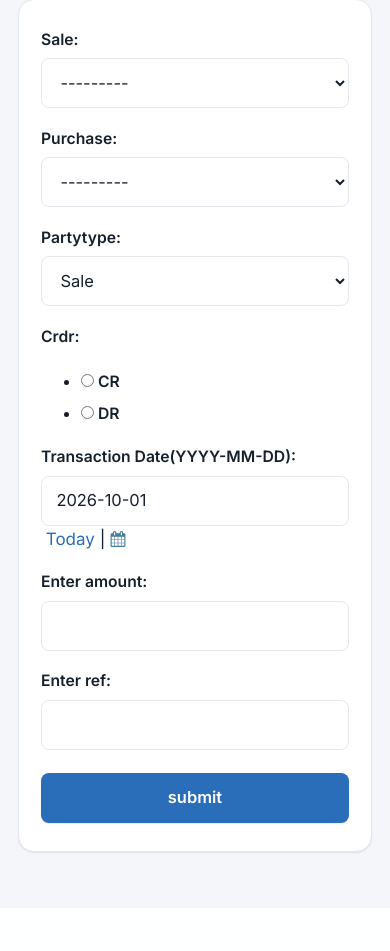
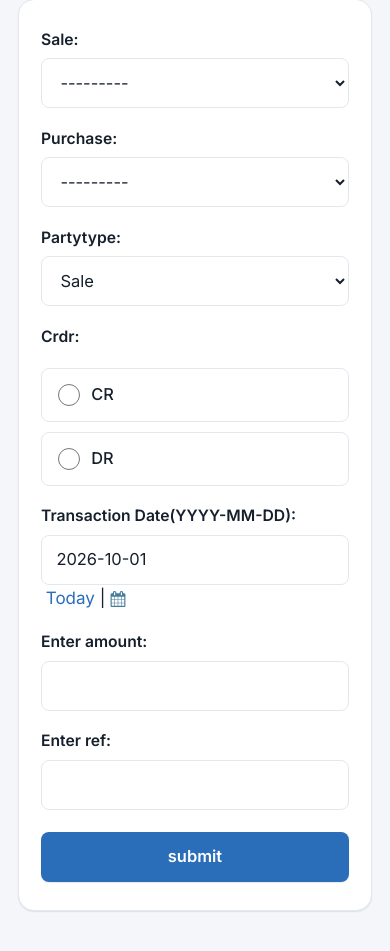
Before and after one commit to jaiparmani/billGenerator, a Django app: page /addTransaction in a window 390 px wide. Shown: the part 164-1115 px from the top of the page. Before the commit the page ends 1018 px from the top, so only its background shows below. Run offline with Django 3.2, Linux system fonts and the light colour scheme; data comes from the database, SQL or seed files in the repository; some libraries are stand-ins or nearby versions.

Commit message:
Mobile pass on the app shell: re-fix broken templates, style radios
Re-applies a fix that got collateral-reverted: when the risky UI
redesign commit was reverted earlier to protect the bill PDF, it
also reverted an unrelated, safe fix bundled in the same commit -
transactions.html, purchaseTotal.html, salePartyWiseList.html, and
purchasePartyWiseList.html were missing {% extends 'base.html' %}
entirely, so they rendered with zero CSS and no navbar. Confirmed via
live testing (transparent backgrounds, zero loaded stylesheets, the
browser's own auto-dark-mode kicking in on the "unstyled" page).
Wrapped confirm_delete.html the same way for consistency. None of
this touches bill.html/invoice.css/pdf_utils.py.

Also styles Django's RadioSelect/CheckboxSelectMultiple widgets
(GstType, HSN Code, CR/DR, etc.), which were rendering as a bare
bulleted list with tiny native controls - now full-width tappable
rows with a 22px control and a bordered card, matching the large-
tap-target approach used throughout the rest of the app. Scoped to
ul[id^="id_"] specifically so it doesn't touch Django's own
ul.errorlist.

Verified at a real 375x812 mobile viewport across the dashboard, every
form type (plain fields, selects, radios, the admin date-picker), and
the report tables - including confirming the date-picker popup still
fits the screen and the radio selection state renders correctly.

Co-Authored-By: Claude Sonnet 5 <noreply@anthropic.com>

```diff
--- a/JaiFabricsInvoice/InvoiceGeneration/static/stylesheet.css
+++ b/JaiFabricsInvoice/InvoiceGeneration/static/stylesheet.css
@@ -324,6 +324,51 @@ input[type="button"]:active {
   background: var(--color-primary);
 }
 
+/* ---------- Radio / checkbox choice lists ----------
+   Django's RadioSelect/CheckboxSelectMultiple render as a bare
+   <ul id="id_<field>"><li><label><input>...</label></li></ul> - the
+   label already makes the whole row clickable, but the native
+   control itself is tiny. Scoped to ul[id^="id_"] so this doesn't
+   touch Django's own ul.errorlist. */
+
+form ul[id^="id_"] {
+  list-style: none;
+  margin: 0;
+  padding: 0;
+}
+
+form ul[id^="id_"] li {
+  margin-bottom: 0.6rem;
+}
+
+form ul[id^="id_"] li label {
+  display: flex;
+  align-items: center;
+  gap: 0.7rem;
+  width: 100%;
+  padding: 0.85rem 1rem;
+  border: 1.5px solid var(--color-border);
+  border-radius: var(--radius-sm);
+  font-weight: 500;
+  font-size: 1.02rem;
+  cursor: pointer;
+  transition: border-color 0.15s var(--ease), background 0.15s var(--ease);
+}
+
+form ul[id^="id_"] li label:hover {
+  border-color: var(--color-primary);
+  background: var(--color-primary-50);
+}
+
+form ul[id^="id_"] input[type="radio"],
+form ul[id^="id_"] input[type="checkbox"] {
+  width: 22px;
+  height: 22px;
+  min-height: 0;
+  flex-shrink: 0;
+  accent-color: var(--color-primary);
+}
+
 /* ---------- Tables (ledgers / reports) ---------- */
 
 table {
--- a/JaiFabricsInvoice/InvoiceGeneration/templates/purchasePartyWiseList.html
+++ b/JaiFabricsInvoice/InvoiceGeneration/templates/purchasePartyWiseList.html
@@ -1,4 +1,4 @@
-
+{% extends 'base.html' %}
 {% load static %}
 {% block body_block %}
 <h4>Purchase Details:</h4>
--- a/JaiFabricsInvoice/InvoiceGeneration/templates/purchaseTotal.html
+++ b/JaiFabricsInvoice/InvoiceGeneration/templates/purchaseTotal.html
@@ -1,5 +1,5 @@
+{% extends 'base.html' %}
 {% load customFilter %}
-
 {% load static %}
 {% block body_block %}
 <h4>Purchase Details:</h4>
--- a/JaiFabricsInvoice/InvoiceGeneration/templates/salePartyWiseList.html
+++ b/JaiFabricsInvoice/InvoiceGeneration/templates/salePartyWiseList.html
@@ -1,4 +1,4 @@
-
+{% extends 'base.html' %}
 {% load static %}
 {% block body_block %}
 <h4>Sale Details:</h4>
--- a/JaiFabricsInvoice/InvoiceGeneration/templates/transactions.html
+++ b/JaiFabricsInvoice/InvoiceGeneration/templates/transactions.html
@@ -1,4 +1,4 @@
-
+{% extends 'base.html' %}
 {% load static %}
 {% block body_block %}
 <h4>{{party}} Details:</h4>
```
Also changed, not shown: JaiFabricsInvoice/InvoiceGeneration/templates/confirm_delete.html (+4 -7 lines).
